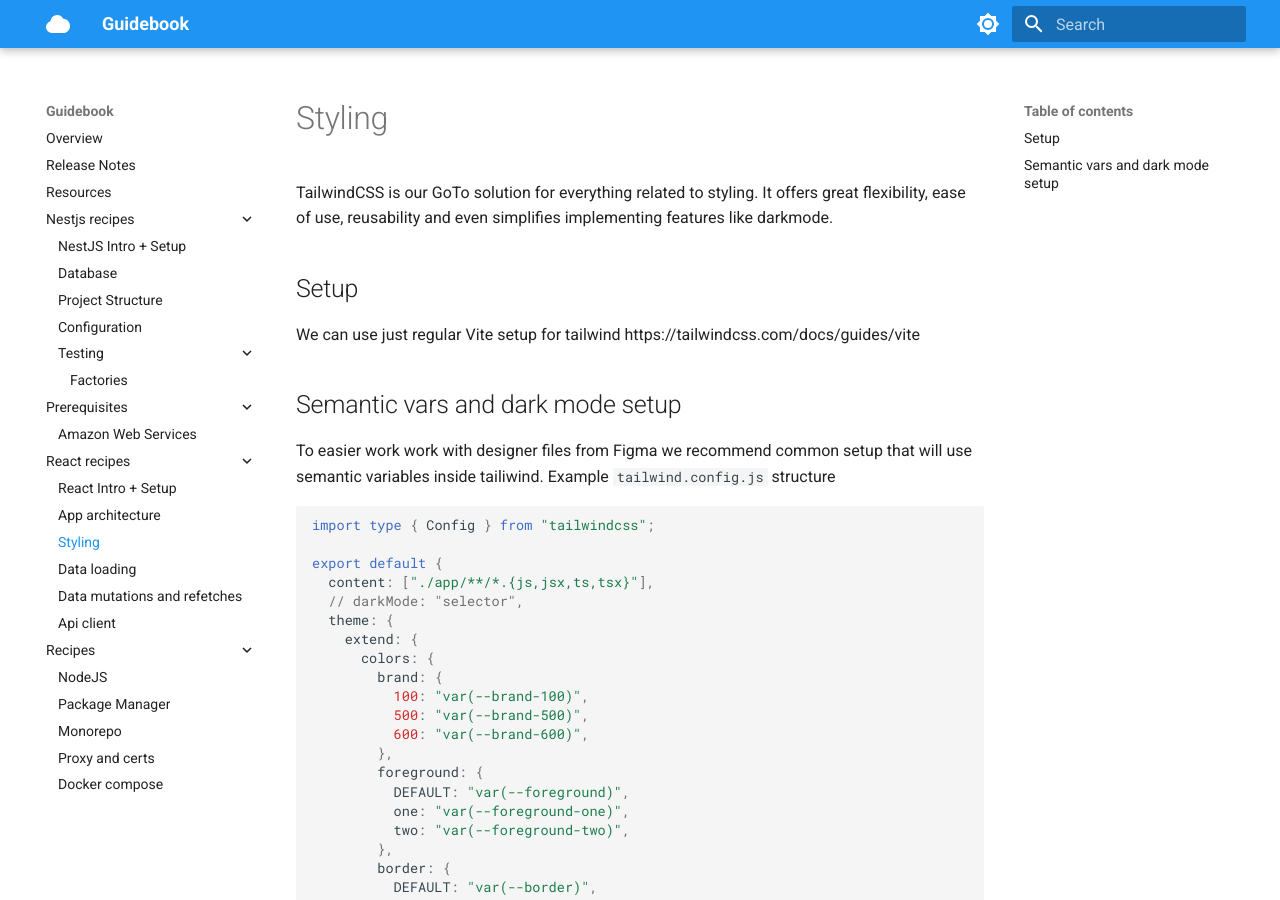
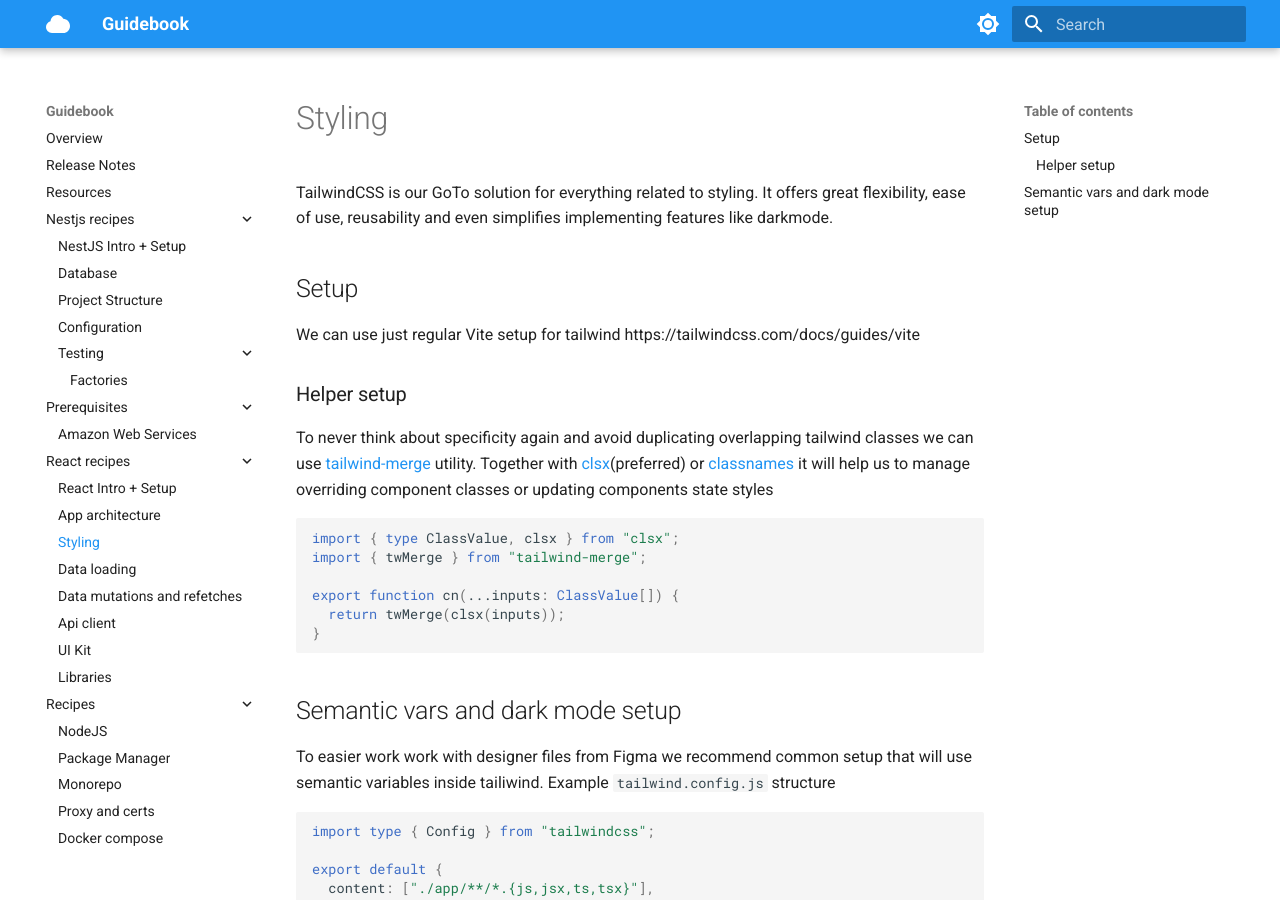
Before and after one commit to Selleo/guidebook, an MkDocs documentation site: the page built from docs/docs/react-recipes/03-styling.md, in a window 1280 px wide and 900 px high. Built offline with MkDocs 1.6.1 and Material for MkDocs 9.7.7, drawn with Linux system fonts in a browser that asks for light colours.

Commit message:
docs: add libraries docs

````diff
--- a/docs/docs/react-recipes/03-styling.md
+++ b/docs/docs/react-recipes/03-styling.md
@@ -5,6 +5,19 @@ TailwindCSS is our GoTo solution for everything related to styling. It offers gr
 ## Setup
 
 We can use just regular Vite setup for tailwind https://tailwindcss.com/docs/guides/vite
+
+### Helper setup
+
+To never think about specificity again and avoid duplicating overlapping tailwind classes we can use [tailwind-merge](https://www.npmjs.com/package/tailwind-merge) utility. Together with [clsx](https://www.npmjs.com/package/clsx)(preferred) or [classnames](https://www.npmjs.com/package/classnames) it will help us to manage overriding component classes or updating components state styles
+
+```ts
+import { type ClassValue, clsx } from "clsx";
+import { twMerge } from "tailwind-merge";
+
+export function cn(...inputs: ClassValue[]) {
+  return twMerge(clsx(inputs));
+}
+```
 
 ## Semantic vars and dark mode setup
 
````
Also changed, not shown: docs/docs/react-recipes/07-ui-kit.md (added, +14 -0 lines), docs/docs/react-recipes/08-libraries.md (added, +73 -0 lines).
